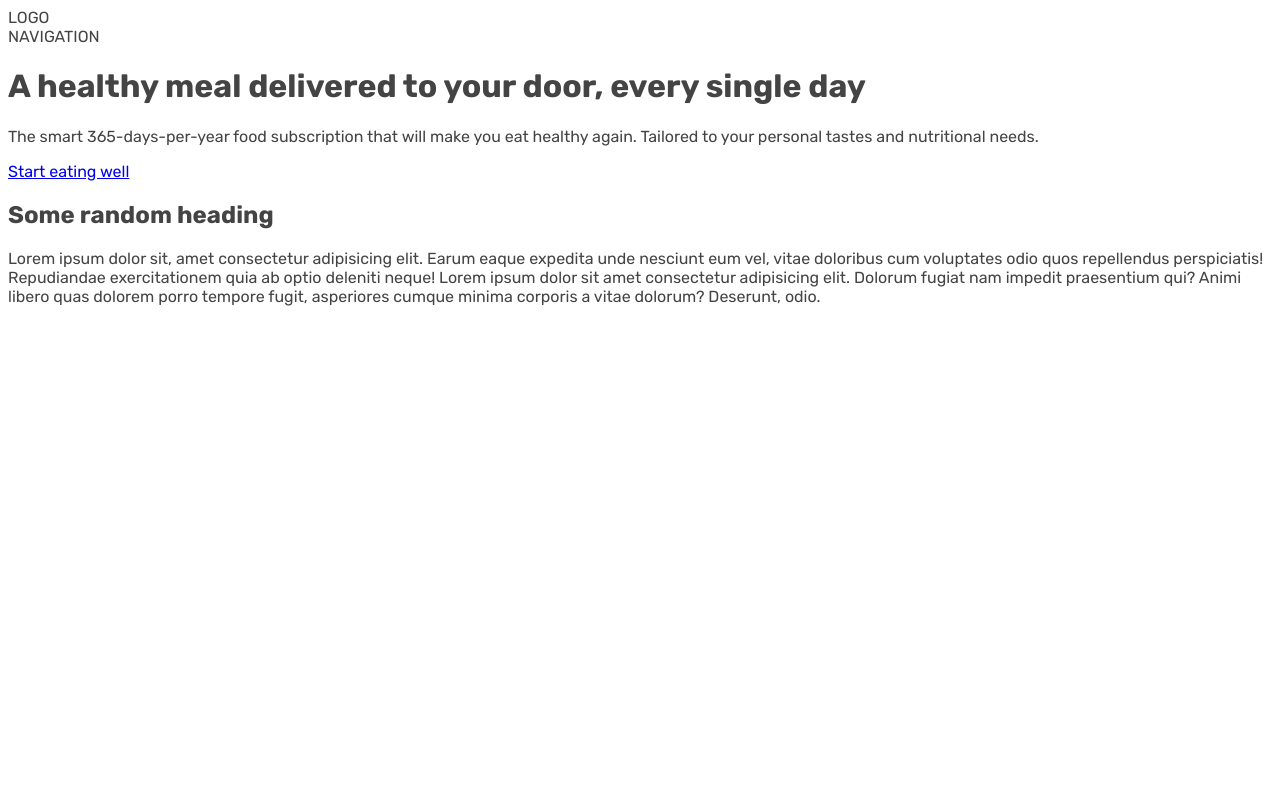
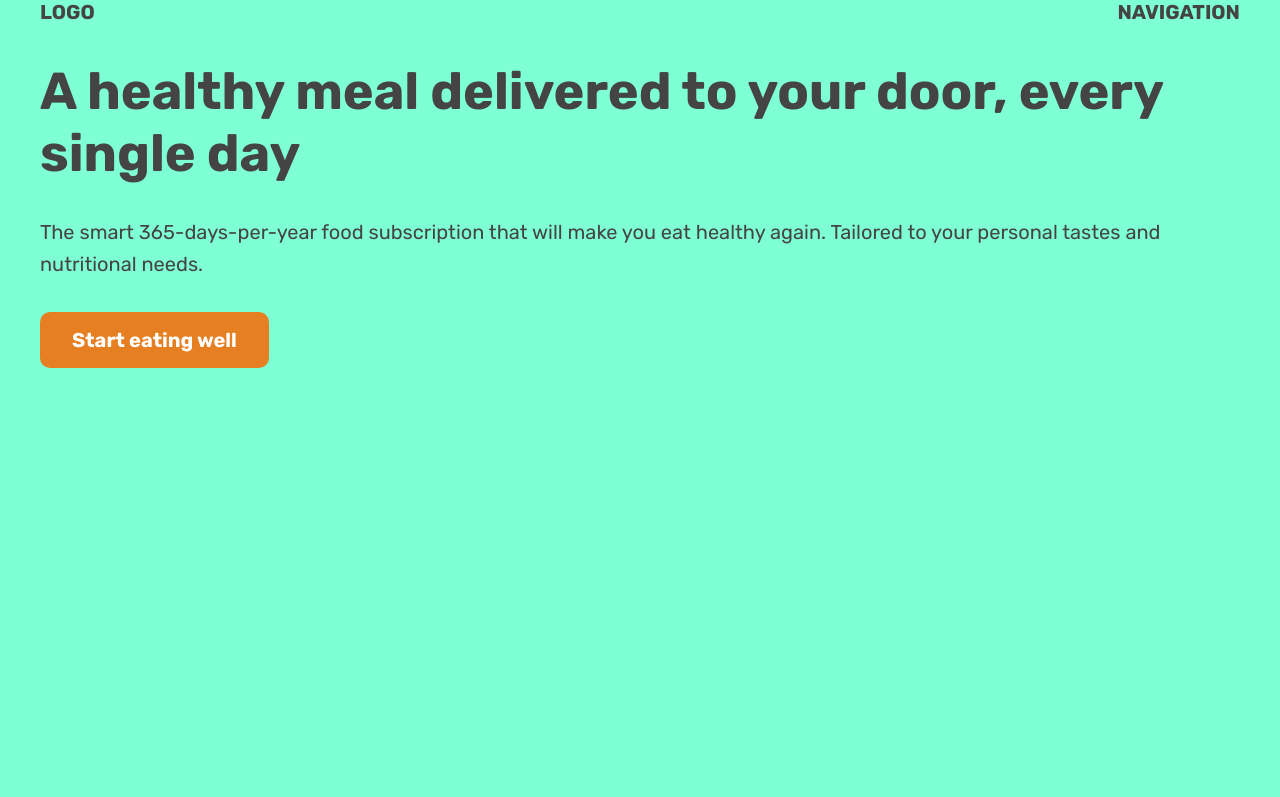
Before and after one commit to Priyaa-dev/online-furniture-shopping, a plain HTML site: page hero-section.html in a window 1280 px wide. Shown: the top 797 px of the page. Drawn offline with Linux system fonts and the light colour scheme.

Commit message:
Update hero-section.html

```diff
--- a/hero-section.html
+++ b/hero-section.html
@@ -10,21 +10,77 @@
   <link rel="preconnect" href="https://fonts.gstatic.com" crossorigin>
   <link href="https://fonts.googleapis.com/css2?family=Rubik:wght@400;500;700&display=swap" rel="stylesheet">
   <style>
+    * {
+      margin: 0;
+      padding: 0;
+      box-sizing: border-box;
+    }
+
+    .container {
+      width: 1200px;
+      margin: 0 auto;
+      margin-bottom: 36px;
+
+    }
+
     html {
       font-family: 'Rubik', sans-serif;
       color: #444;
+    }
+
+    header {
+      background-color: aquamarine;
+      /* vh = viewport height, vw = viewport width */
+      height: 100vh;
+    }
+
+    nav {
+      font-size: 20px;
+      font-weight: 700;
+      display: flex;
+      justify-content: space-between;
+      /* margin-bottom: 48px; */
+    }
+
+    h1 {
+      font-size: 52px;
+      font-weight: 700;
+      margin-bottom: 32px;
+    }
+
+    p {
+      font-size: 20px;
+      line-height: 1.6;
+      margin-bottom: 48px;
+    }
+
+    .btn:link,
+    .btn:visited {
+      font-size: 20px;
+      font-weight: 600;
+      color: #fff;
+      background-color: #e67e22;
+      padding: 16px 32px;
+      text-decoration: none;
+      border-radius: 10px;
+    }
+
+    h2 {
+      font-size: 42px;
+      font-weight: 600;
+      margin-bottom: 48px;
     }
   </style>
 </head>
 
 <body>
   <header>
-    <nav>
+    <nav class="container">
       <div>LOGO</div>
       <div>NAVIGATION</div>
     </nav>
 
-    <div>
+    <div class="container">
       <h1>A healthy meal delivered to your door, every single day</h1>
       <p> The smart 365-days-per-year food subscription that will make you eat healthy again. Tailored to your personal
         tastes and nutritional needs.</p>
@@ -33,7 +89,7 @@
   </header>
 
   <section>
-    <div>
+    <div class="container">
       <h2>Some random heading</h2>
       <p>Lorem ipsum dolor sit, amet consectetur adipisicing elit. Earum eaque expedita unde nesciunt eum vel, vitae
         doloribus cum voluptates odio quos repellendus perspiciatis! Repudiandae exercitationem quia ab optio deleniti
```
